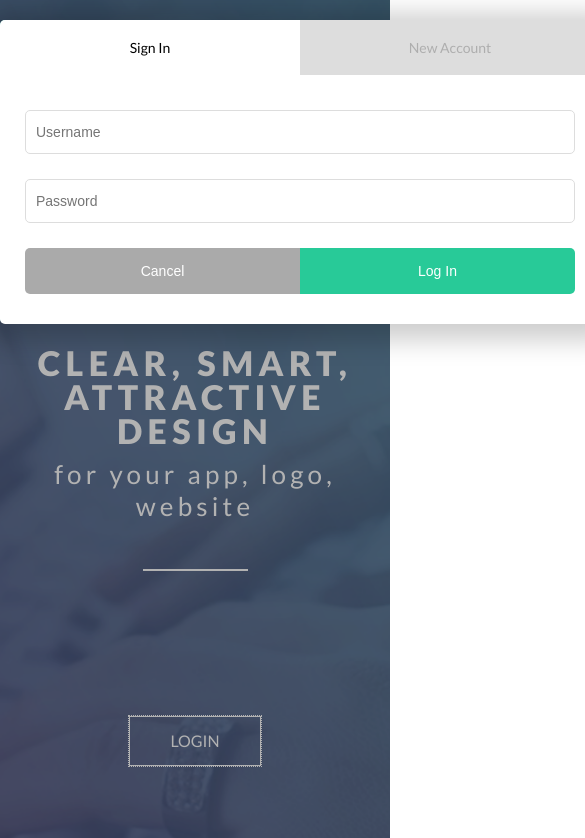
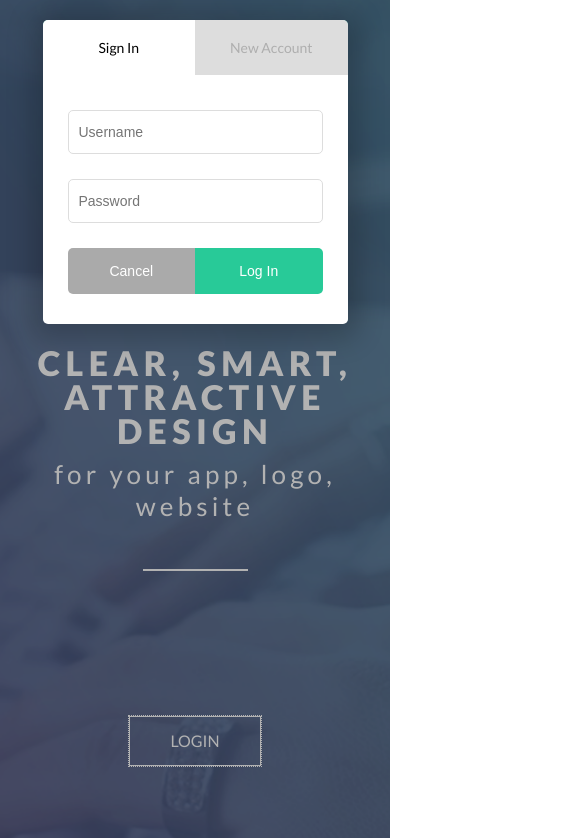
Before and after one commit to Fox-NT/binary, a plain HTML site: page index.html in a window 390 px wide. Both pictures are taken after a click on the link "LOGIN". Shown: the top 838 px of the page, 585 px wide, since content can reach past the window. Drawn offline with Linux system fonts and the light colour scheme; a web font is replaced by a local one.

Commit message:
Update style.css

```diff
--- a/css/style.css
+++ b/css/style.css
@@ -1525,7 +1525,10 @@ body {
 }
 
 /*Media query*/
-@media screen and (max-width:550px) {
+@media screen and (max-width:768px) {
+    .modal_wrapper {
+        width: 305px;
+    }
     .nav_list {
         display: -webkit-box;
         display: -ms-flexbox;
```
